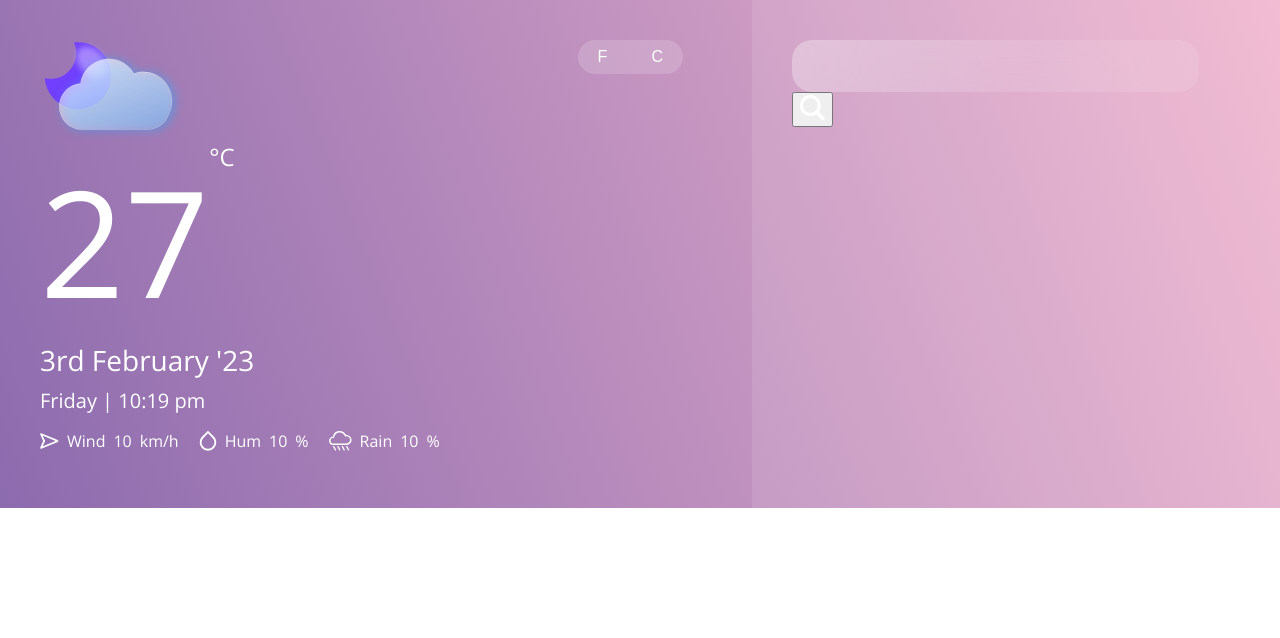
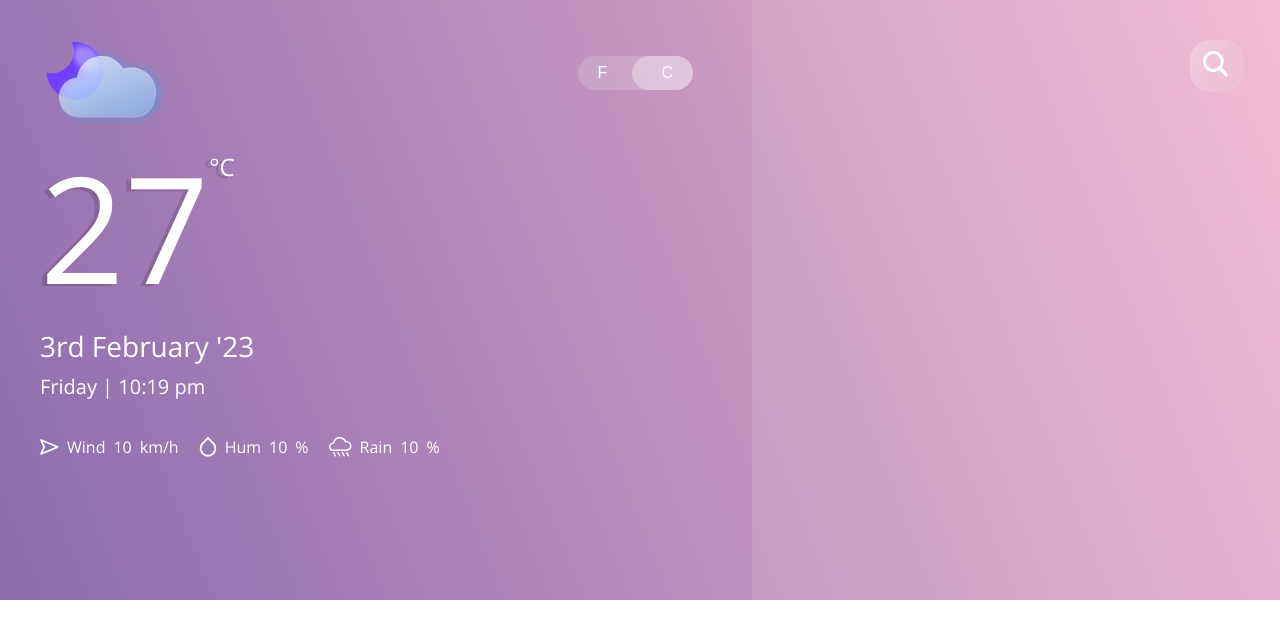
Before and after one commit to ananyagrawal/Weather-App, a plain HTML site: page src/index.html in a window 1280 px wide. Drawn offline with nearby package versions, Linux system fonts and the light colour scheme.

Commit message:
updating

```diff
--- a/src/style.css
+++ b/src/style.css
@@ -6,7 +6,8 @@ body{
     display: flex;
     width: 100%;
     background: linear-gradient(248.66deg, #F0B5CE 0%, #8C6BAE 100%);
-    /* transform: rotate(-180deg); */
+    /* transform: rotate(180deg); */
+    height: 600px;
 }
 .weather-container-left{
     display: flex;
@@ -31,21 +32,24 @@ body{
     width: 20%;
 }
 .weather-img-container{
-    width: 150px;
-    height: 100px;
+    width: 134px;
+    height: 86px;
 }
 .weather-icon{
-    width: 150px;
-    height: 100px;
+    width: 134px;
+    height: 86px;
 }
 .weather-temp{
     display: flex;
 }
 .weather-digit{
     font-size: 148px;
+    filter: drop-shadow(-4.51px 2.26px 0.75px rgba(0, 0, 0, 0.15));
 }
 .weather-unit{
     font-size: 24px;
+    margin-top: 24px;
+    filter: drop-shadow(-4.51px 2.26px 0.75px rgba(0, 0, 0, 0.15));
 }
 .date-container{
     display: flex;
@@ -61,6 +65,7 @@ body{
 .weather-detail-summary{
     display: flex;
     gap: 20px;
+    margin-top: 20px;
 }
 .component-container{
     display: flex;
@@ -71,6 +76,7 @@ body{
     display: inline-block;
     background: rgba(255, 255, 255, 0.16);
     border-radius: 20px;
+    margin-top: 16px;
 }
 .fahrenheitbtn, .celsiusbtn{
     padding-left: 20px;
@@ -83,18 +89,63 @@ body{
     background: none;
     color: white;
 }
-.celsiusbtn:hover ,.fahrenheitbtn:hover{
+/* .celsiusbtn:focus ,.fahrenheitbtn:focus{
+    background: rgba(255, 255, 255, 0.32);
+    padding-left: 30px;
+} */
+.active{
     background: rgba(255, 255, 255, 0.32);
     padding-left: 30px;
 }
 .search-container{
-    width: 90%;
+    /* width: fit-content;
+    height: fit-content; */
+    width: 50px;
+    height: 50px;
+    position: relative;
+    /* width: 90%; */
+    margin-left : auto;
 }
 .searchInputbox{
-    width: 100%;
+    width: 50px;
+    /* width: 100%; */
     height: 50px;
     border: none;
+    color: white;
+    outline: none;
+    font-size: 18px;
+    /* padding: 12px; */
     background: linear-gradient(116.79deg, rgba(255, 255, 255, 0.48) -41.94%, rgba(255, 255, 255, 0.12) 57.51%);
     backdrop-filter: blur(50px);
     border-radius: 20px;
+    position: absolute;
+    pointer-events: painted;
+    transition: all .5s ease-in-out;
 }
+.searchbtn{
+    height: 50px;
+    width: 50px;
+    border-style: none;
+    outline: none;
+    cursor: pointer;
+    position: absolute;
+    background-color: transparent;
+    border-radius: 50%;
+    right: 0px;
+}
+.searchbtn:focus ~ .searchInputbox{
+    width: 300px;
+    transition: all 500ms cubic-bezier(0, 0.110, 0.35, 2);
+    border-radius: 0px;
+    background-color: transparent;
+    border-bottom:1px solid rgba(255,255,255,.5);
+    border: 10px solid red;
+}
+.searchInputbox:focus{
+    width: 300px;
+    transition: all 500ms cubic-bezier(0, 0.110, 0.35, 2);
+    border-radius: 0px;
+    background-color: transparent;
+    border-bottom:1px solid rgba(255,255,255,.5);
+    margin-right: 100px;
+}
```
